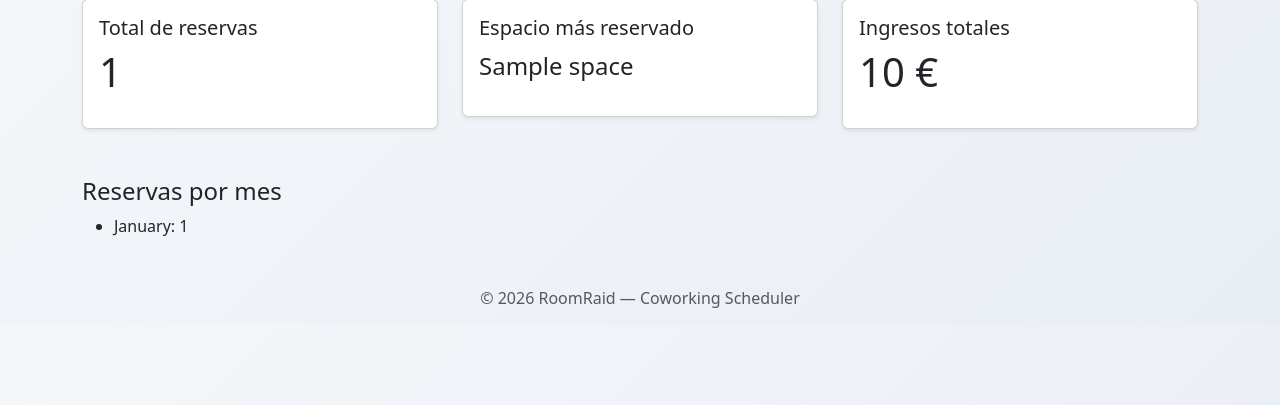
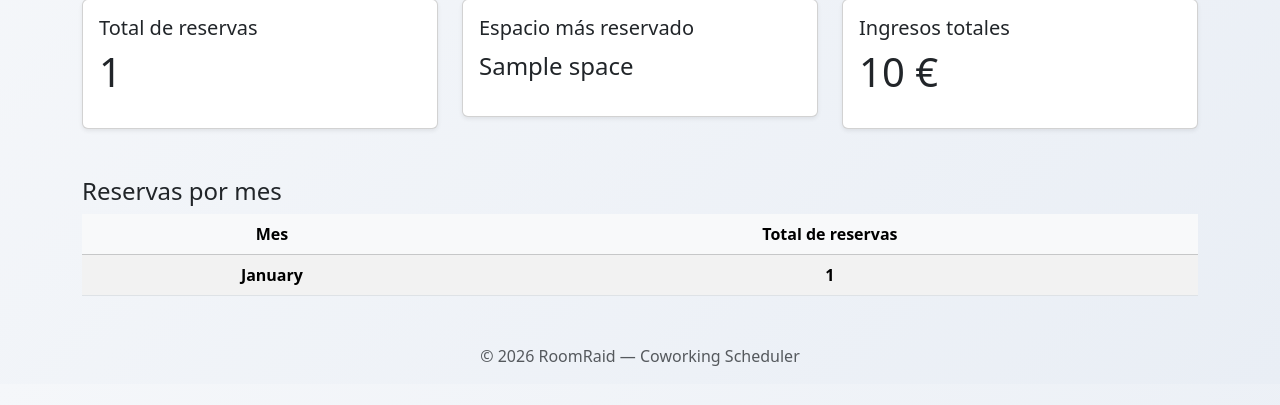
Before and after one commit to acargar0112/RoomRaid, a Django app: page /bookings/stats/ in a window 1280 px wide. Shown: the part 143-548 px from the top of the page. Run offline with Django 5.2, Linux system fonts and the light colour scheme; a user stored in the database is signed in; tables that the repository leaves empty hold one stand-in row (values such as "Sample post").

Commit message:
H1 en blancos cuando esta el modo oscuro Los checkbox arreglado para que se vean cuando esta en modo oscuro He añadido una tabla en Stats para que se vean mejor las reservas por mes Puesto el color en modo oscuro a las celdas de occupancy, y cambiado el color verde de estas.

```diff
--- a/static/css/styles.css
+++ b/static/css/styles.css
@@ -65,6 +65,10 @@ input:focus, select:focus, textarea:focus {
     border-color: #9D6E90 !important;
     box-shadow: 0 0 0 3px rgba(157, 110, 144, 0.3) !important;
     outline: none;
+}
+
+td.bg-success {
+    background-color: #428E4E !important;
 }
 
 .btn {
@@ -188,6 +192,10 @@ body.dark-mode {
     color: #e6e6e6;
 }
 
+body.dark-mode h2 {
+    color: #e6e6e6;
+}
+
 body.dark-mode .navbar {
     background: linear-gradient(135deg, #3A0242, #7A4A78) !important;
     box-shadow: 0 4px 12px rgba(0,0,0,0.6);
@@ -205,7 +213,7 @@ body.dark-mode .card {
     color: #f0f0f0;
 }
 
-body.dark-mode input,
+body.dark-mode input:not([type="checkbox"]),
 body.dark-mode select,
 body.dark-mode textarea {
     background: #2a2a2a !important;
@@ -255,3 +263,13 @@ body.dark-mode footer,
 body.dark-mode footer * {
     color: #e0e0e0 !important;
 }
+
+body.dark-mode td.bg-success {
+    background-color: #428E4E !important;
+    color: #ffffff !important;
+}
+
+body.dark-mode td.bg-danger {
+    background-color: #dc3545 !important;
+    color: #ffffff !important;
+}
--- a/templates/stats/dashboard.html
+++ b/templates/stats/dashboard.html
@@ -34,10 +34,21 @@
     </div>
 
     <h4 class="mt-4">Reservas por mes</h4>
-    <ul>
-        {% for mes, cantidad in reservas_por_mes.items %}
-            <li>{{ mes }}: {{ cantidad }}</li>
+
+    <table class="table table-striped table-hover text-center align-middle">
+        <thead class="table-light">
+            <tr>
+                <th>Mes</th>
+                <th>Total de reservas</th>
+            </tr>
+        </thead>
+        <tbody> {% for mes, cantidad in reservas_por_mes.items %}
+            <tr>
+                <td><strong>{{ mes }}</strong></td>
+                <td class="fw-bold">{{ cantidad }}</td>
+            </tr>
         {% endfor %}
-    </ul>
+        </tbody>
+    </table>
 
 {% endblock %}
```
